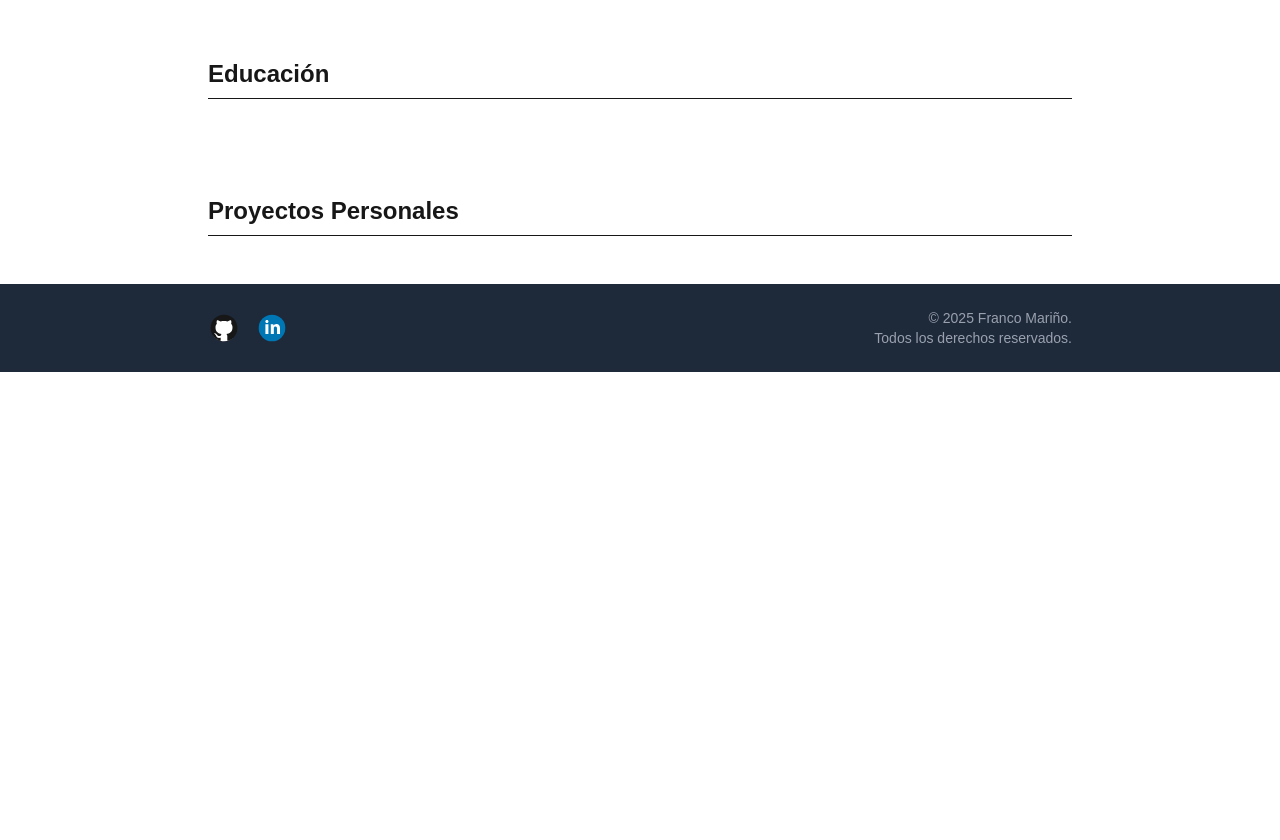
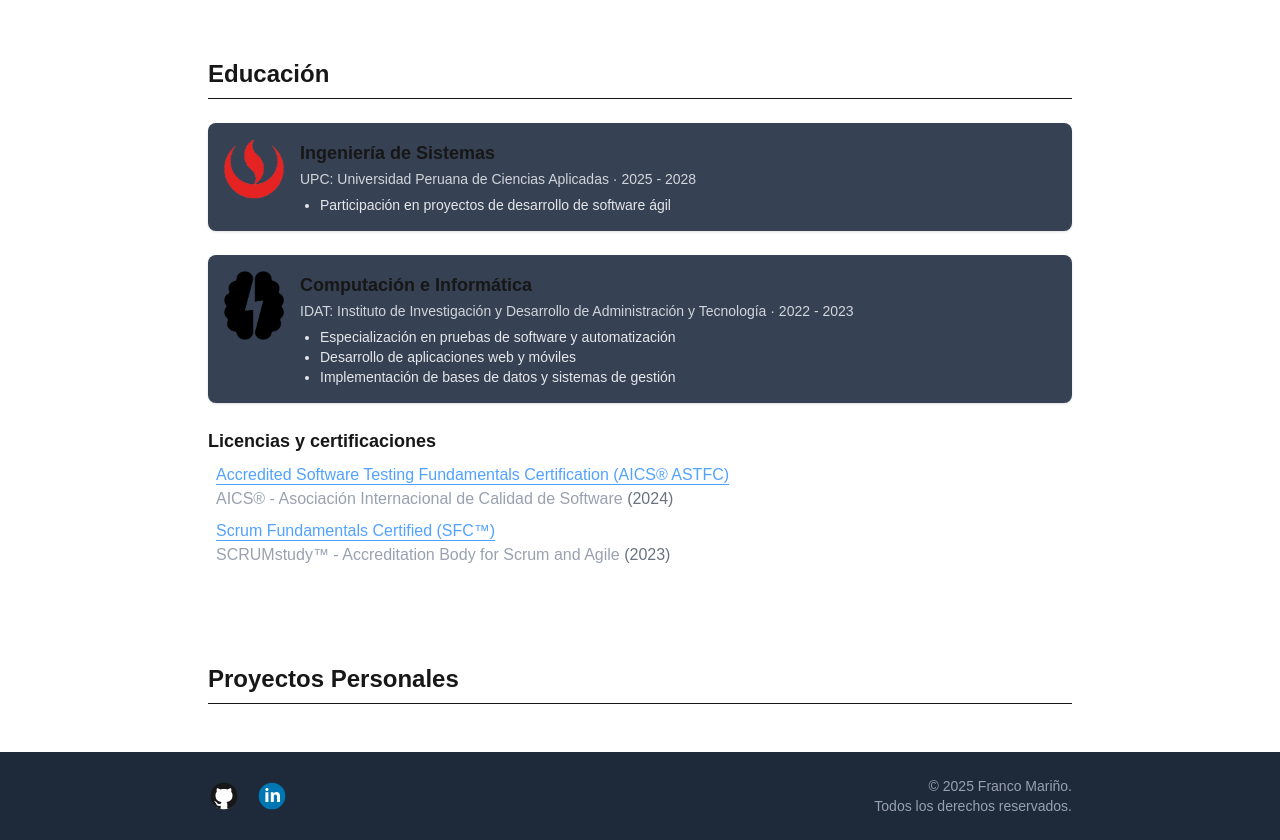
Before and after one commit to fmarinoa/fmarinoa-portfolio, a Next.js app: page / in a window 1280 px wide. Shown: the part 1280-2120 px from the top of the page. Before the commit the page ends 1652 px from the top, so only its background shows below. Built offline with nearby package versions, Linux system fonts and the light colour scheme.

Commit message:
Agregar componente Education con detalles sobre la formación académica y certificaciones.

```diff
--- a/src/app/page.tsx
+++ b/src/app/page.tsx
@@ -4,6 +4,7 @@ import SectionTitle from "@/components/SectionTitle";
 import ProfileJPG from "../../public/franco.jpg";
 import Experience from "@/components/Experience";
 import Footer from "@/components/Footer";
+import Education from "@/components/Education";
 
 export default function Home() {
   return (
@@ -34,6 +35,7 @@ export default function Home() {
 
         <section id="education">
           <SectionTitle title="Educación" />
+          <Education />
         </section>
 
         <section id="projects">
--- /dev/null
+++ b/src/components/Education.tsx
@@ -0,0 +1,100 @@
+import Image from "next/image";
+
+type CareerProps = {
+  institution: string;
+  logo: string;
+  title: string;
+  period: string;
+  details: string[];
+};
+
+type CourseProps = {
+  name: string;
+  institution: string;
+  year: string;
+  url?: string;
+};
+
+function Career({ institution, logo, title, period, details }: Readonly<CareerProps>) {
+  return (
+    <div className="flex items-start gap-4 mb-6 bg-gray-700 rounded-lg shadow p-4 hover:shadow-lg transition-shadow">
+      <div className="flex-shrink-0">
+        <Image src={logo} alt={institution} width={60} height={60} className="rounded" />
+      </div>
+      <div>
+        <h3 className="font-semibold text-lg">{title}</h3>
+        <span className="text-sm text-gray-300">{institution} &middot; {period}</span>
+        <ul className="list-disc pl-5 mt-1 text-sm text-gray-200">
+          {details.map((d) => <li key={d}>{d}</li>)}
+        </ul>
+      </div>
+    </div>
+  );
+}
+
+function Course({ name, institution, year, url }: Readonly<CourseProps>) {
+  return (
+    <li className="mb-2">
+      <span className="font-medium">
+        {url ? (
+          <a
+            href={url}
+            target="_blank"
+            rel="noopener noreferrer"
+            className="text-blue-400 underline underline-offset-4 hover:text-blue-300 transition-colors cursor-pointer"
+          >
+            {name}
+          </a>
+        ) : (
+          name
+        )}
+      </span>
+      <br />
+      <span className="text-gray-400">{institution}</span>{" "}
+      <span className="text-gray-500">({year})</span>
+    </li>
+  );
+}
+
+export default function Education() {
+  return (
+    <div>
+      <Career
+        institution="UPC: Universidad Peruana de Ciencias Aplicadas"
+        logo="/UPC_logo.png"
+        title="Ingeniería de Sistemas"
+        period="2025 - 2028"
+        details={[
+          "Participación en proyectos de desarrollo de software ágil",
+        ]}
+      />
+      <Career
+        institution="IDAT: Instituto de Investigación y Desarrollo de Administración y Tecnología"
+        logo="/IDAT_logo.png"
+        title="Computación e Informática"
+        period="2022 - 2023"
+        details={[
+          "Especialización en pruebas de software y automatización",
+          "Desarrollo de aplicaciones web y móviles",
+          "Implementación de bases de datos y sistemas de gestión",
+        ]}
+      />
+
+      <h3 className="text-lg font-bold mt-6 mb-2">Licencias y certificaciones</h3>
+      <ul className="pl-2">
+        <Course
+          name="Accredited Software Testing Fundamentals Certification (AICS® ASTFC)"
+          institution="AICS® - Asociación Internacional de Calidad de Software"
+          year="2024"
+          url="https://api.badgr.io/public/assertions/HahT9rorSRKEvguCDlgUkw"
+        />
+        <Course
+          name="Scrum Fundamentals Certified (SFC™)"
+          institution="SCRUMstudy™ - Accreditation Body for Scrum and Agile"
+          year="2023"
+          url="https://www.scrumstudy.com/certification/verify?type=SFC&number=1016208"
+        />
+      </ul>
+    </div>
+  );
+}
```
Also changed, not shown: public/IDAT_logo.png (added), public/UPC_logo.png (added).
